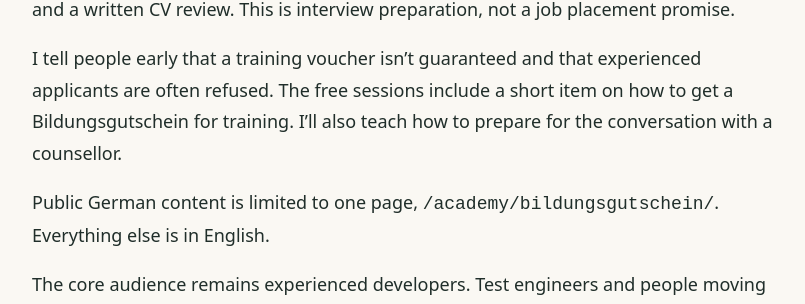
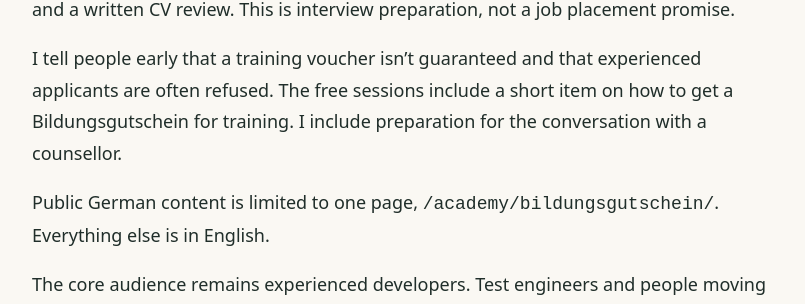
Before and after one commit to alexeygrigorev/academy-build-log, a Jekyll site: the page built from entries/2026-11-14.md, in a window 1280 px wide and 900 px high, scrolled down 5465 px. Shown: the part 214-518 px from the top of the window, without its empty margins (228-1033 px from the left). Built offline with Jekyll 4.4.1, drawn with Linux system fonts in a browser that asks for light colours; some of the changed text lies outside the part shown.

Commit message:
Clarify interview dates and online session choice

```diff
--- a/entries/2026-11-14.md
+++ b/entries/2026-11-14.md
@@ -61,7 +61,7 @@ I decided the following.
 
 Both programs include an interview preparation block. It's one full week plus further practice in the last weeks of the capstone, together with individual career conversations and a written CV review. This is interview preparation, not a job placement promise.
 
-I tell people early that a training voucher isn't guaranteed and that experienced applicants are often refused. The free sessions include a short item on how to get a Bildungsgutschein for training. I'll also teach how to prepare for the conversation with a counsellor.
+I tell people early that a training voucher isn't guaranteed and that experienced applicants are often refused. The free sessions include a short item on how to get a Bildungsgutschein for training. I include preparation for the conversation with a counsellor.
 
 Public German content is limited to one page, `/academy/bildungsgutschein/`. Everything else is in English.
 
```
Also changed, not shown: other parts of entries/2026-11-14.md (+2 -2 lines).
